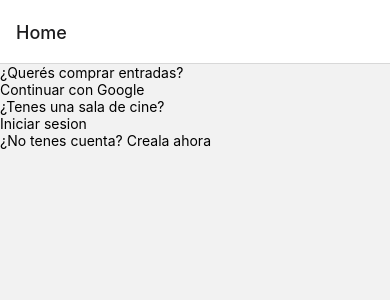
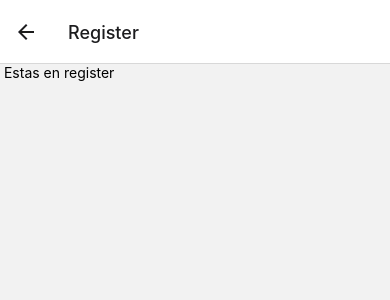
Before and after one commit to lunaveira/Front-TPO-DAPI1-Grupo04, a React Native app: screen /Register in a window 390 px wide. Shown: the top 300 px of the page. Built offline with nearby package versions, Linux system fonts and the light colour scheme.

Commit message:
30 de mayo- agregue pantallas

```diff
--- a/src/Navigation.js
+++ b/src/Navigation.js
@@ -3,6 +3,9 @@ import { createNativeStackNavigator } from '@react-navigation/native-stack';
 import { NavigationContainer } from '@react-navigation/native';
 import Home from './screens/Home';
 import Login from './screens/Login';
+import ForgotPassword from './screens/ForgotPassword';
+import Register from './screens/Register';
+import MainPageOwner from './screens/MainPageOwner';
 
 const Stack = createNativeStackNavigator();
 
@@ -11,6 +14,9 @@ function MyTabs() {
         <Stack.Navigator>
             <Stack.Screen name="Home" component={Home} />
             <Stack.Screen name="Login" component={Login} />
+            <Stack.Screen name="Forgot Password" component={ForgotPassword} />
+            <Stack.Screen name="Register" component={Register} />
+            <Stack.Screen name="Main Owner" component={MainPageOwner} />
 
         </Stack.Navigator>
     );
--- a/src/components/HomeButton.js
+++ b/src/components/HomeButton.js
@@ -4,7 +4,7 @@ import { Text, Pressable  } from 'react-native';
 export default function HomeButton(props) {
 
     return (
-      <Pressable className="p-4 bg-red-600 rounded-lg mx-28 mt-2"  onPress={() => props.handler()}>
+      <Pressable className="p-4 bg-red-600 rounded-lg mx-28 mt-2 h-14 "  onPress={() => props.handler()}>
 
         <Text className= "text-white text-center text-base">{props.title}</Text>
 
--- /dev/null
+++ b/src/screens/ForgotPassword.js
@@ -0,0 +1,19 @@
+import {Text, View, TextInput} from 'react-native'
+import HomeButton from '../components/HomeButton';
+
+export default function ForgotPassword({navigation}) {
+
+    return (
+        <View className=" items-center bg-gray-900 h-screen">
+            <Text className="text-white mt-10">Ingresa tu email para restaurar tu constraseña </Text>
+
+        <View className="border-white bg-slate-700 border-2 rounded-lg p-2 mb-1 w-96 mt-5 h-13 mx-2.5">
+            <TextInput className= "text-base text-white text-center " placeholder="Ingresa tu email" placeholderTextColor="white"/>
+        </View>
+
+        <HomeButton title="Recuperar contraseña"> </HomeButton>
+        </View>
+    );
+
+
+}
--- a/src/screens/Home.js
+++ b/src/screens/Home.js
@@ -1,4 +1,4 @@
-import { Text, Button, View, StyleSheet } from 'react-native';
+import { Text, Button, View, TouchableOpacity } from 'react-native';
 import HomeButton from '../components/HomeButton';
 
 
@@ -14,7 +14,7 @@ export default function Home({navigation}) {
     <View className='justify-center pt-40 bg-gray-900 h-screen' >
 
 
-      <Text className='text-3xl text-center text-white ' >¿Querés comprar entradas?</Text>
+      <Text className='text-3xl text-center text-white mx-2.5' >¿Querés comprar entradas?</Text>
 
 
       <HomeButton color='#FF3131' title='Continuar con Google' > </HomeButton>
@@ -25,8 +25,9 @@ export default function Home({navigation}) {
 
       <HomeButton color='#FF3131' title='Iniciar sesion' handler={()=>navigation.navigate({name:'Login'})}></HomeButton>
 
-
-      <Text className='text-xl text-center pt-10 text-white' >¿No tenes cuenta? Creala ahora</Text>
+      <TouchableOpacity onPress={() => navigation.navigate({name:'Register'})}>
+        <Text className='text-xl text-center pt-10 text-white' >¿No tenes cuenta? Creala ahora</Text>
+      </TouchableOpacity>
 
 
 
--- a/src/screens/Login.js
+++ b/src/screens/Login.js
@@ -5,20 +5,21 @@ export default function Login({navigation}) {
 
 
       <View className=" items-center bg-gray-900 h-screen">
-      <View className="border-white bg-slate-700 border-2 rounded-lg  p-2 mb-2 w-96 mt-60">
+      <View className="border-white bg-slate-700 border-2 rounded-lg p-2 mb-1 w-96 mt-60 h-13 mx-2.5">
         <TextInput className= "text-base text-white text-center " placeholder="Ingresa tu email" placeholderTextColor="white"/>
       </View>
 
-      <View className="border-white bg-slate-700 border-2 rounded-lg  p-2 mb-2 w-96 mt-10">
+      <View className="border-white bg-slate-700 border-2 rounded-lg p-2 mb-4 w-96 mt-10 h-13 mx-2.5">
         <TextInput className= "text-base text-white text-center" placeholder="Ingresa tu contraseña" placeholderTextColor="white" />
       </View>
 
-      <Text className= "text-white mb-10 text-right "> ¿Olvidaste tu constraseña? </Text>
-      <HomeButton title="Ingresar" onPress={() => navigation.goBack()} />
 
-      <TouchableOpacity onPress={() => navigation.goBack()}>
-      <Text className="text-white mt-5">Volver al inicio</Text>
+      <HomeButton title="Ingresar" handler={()=>navigation.navigate({name:'Main Owner'})} />
+
+      <TouchableOpacity onPress={() => navigation.navigate({name:'Forgot Password'})}>
+      <Text className= "text-white mt-7 text-right "> ¿Olvidaste tu constraseña? </Text>
       </TouchableOpacity>
+
 
 
     </View>
--- /dev/null
+++ b/src/screens/MainPageOwner.js
@@ -0,0 +1,17 @@
+import {View, Text} from 'react-native'
+import HomeButton from '../components/HomeButton';
+
+export default function MainPageOwner({navigation}) {
+
+    return (
+        <View className=" items-center bg-gray-900 h-screen">
+            <Text className="text-white"> Poner el logo de la app y el logo del perfil aca arriba</Text>
+
+            <Text className="text-white mt-20 text-base"> ¿Querés crear una nueva sucursal?</Text>
+            <HomeButton title="Crear nueva sucursal"></HomeButton>
+
+            <Text className="text-white mt-7 text-base"> Tus sucursales </Text>
+        </View>
+    );
+
+}
--- /dev/null
+++ b/src/screens/Register.js
@@ -0,0 +1,11 @@
+import {View, Text} from 'react-native'
+
+export default function Register({navigation}) {
+
+    return(
+        <View className=" items-center bg-gray-900 h-screen">
+            <Text className="text-white"> Estas en register</Text>
+        </View>
+    );
+
+}
```
